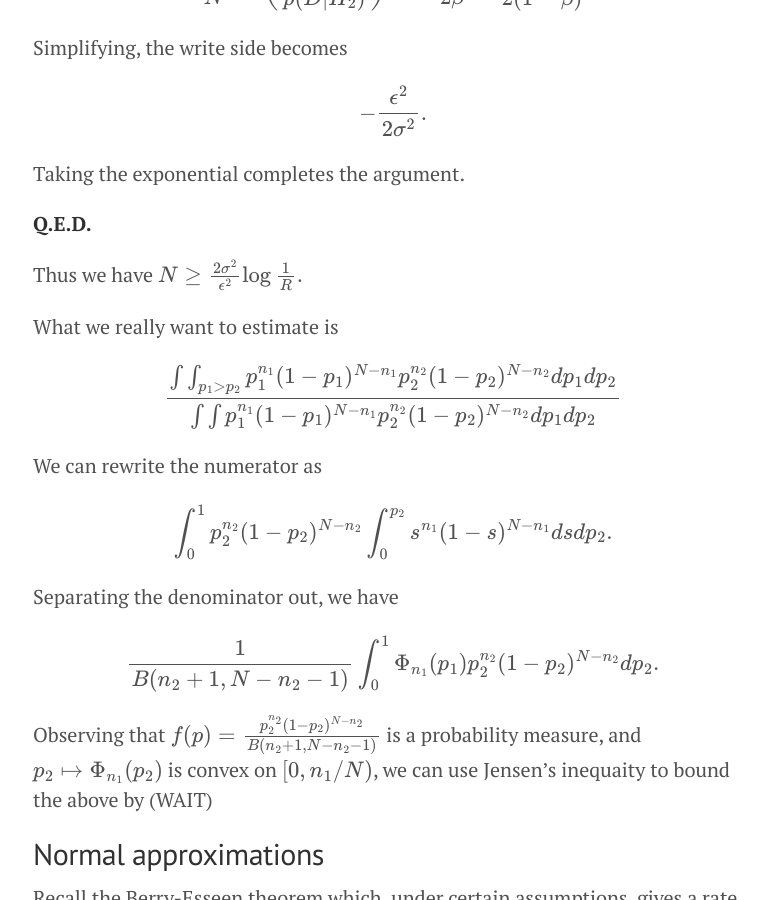
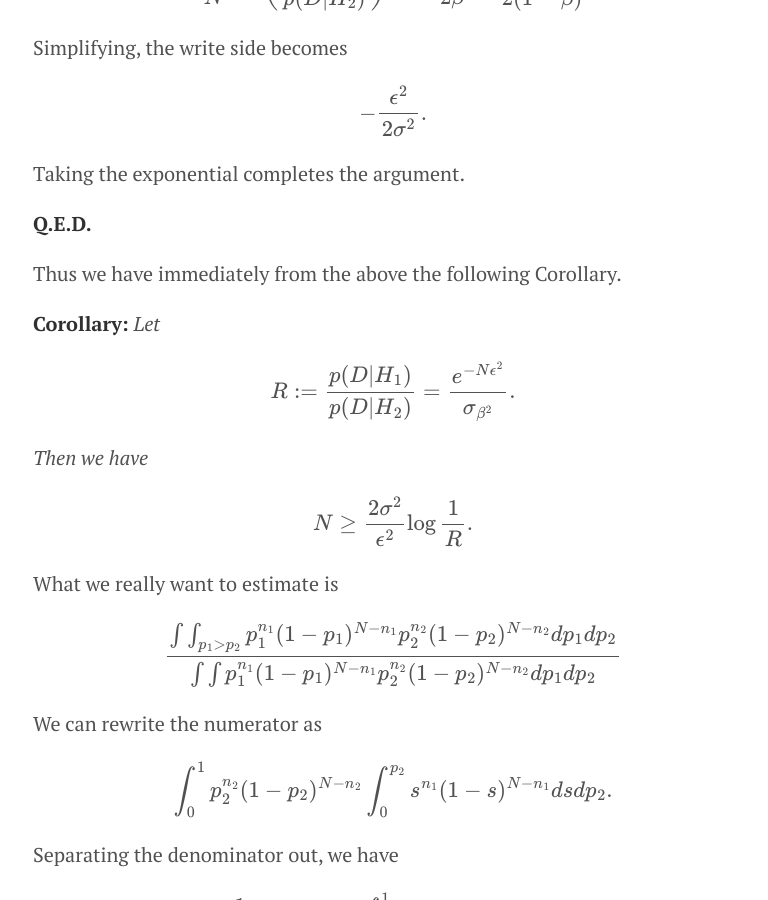
Before and after one commit to doriang102/doriang102.github.io, a Jekyll site: the page built from _posts/2017-06-10-hypothesis-testing-part-2-in-progress.md, in a window 1280 px wide and 900 px high, scrolled down 6610 px. Shown: the whole window, without its empty margins (247-1015 px from the left). Built offline with Jekyll 4.4.1, drawn with Linux system fonts in a browser that asks for light colours; our own code applies the rules of GitHub Pages for plain Markdown files; formulas are drawn with MathJax 3.

Commit message:
Update 2017-06-10-hypothesis-testing-part-2-in-progress.md

```diff
--- a/_posts/2017-06-10-hypothesis-testing-part-2-in-progress.md
+++ b/_posts/2017-06-10-hypothesis-testing-part-2-in-progress.md
@@ -195,7 +195,14 @@ Simplifying, the write side becomes
 **Q.E.D.**
 
 
-Thus we have
+Thus we have immediately from the above the following Corollary.
+
+**Corollary:**  _Let_
+
+$$R := \frac{p(D \lvert H_1)}{p(D \lvert H_2)} = \frac{e^{-N \epsilon^2}}{\sigma_{\beta^2}}.$$
+
+_Then we have_
+
 $$ N \geq \frac{2\sigma^2}{\epsilon^2} \log \frac{1}{R}.$$
 
 
```
